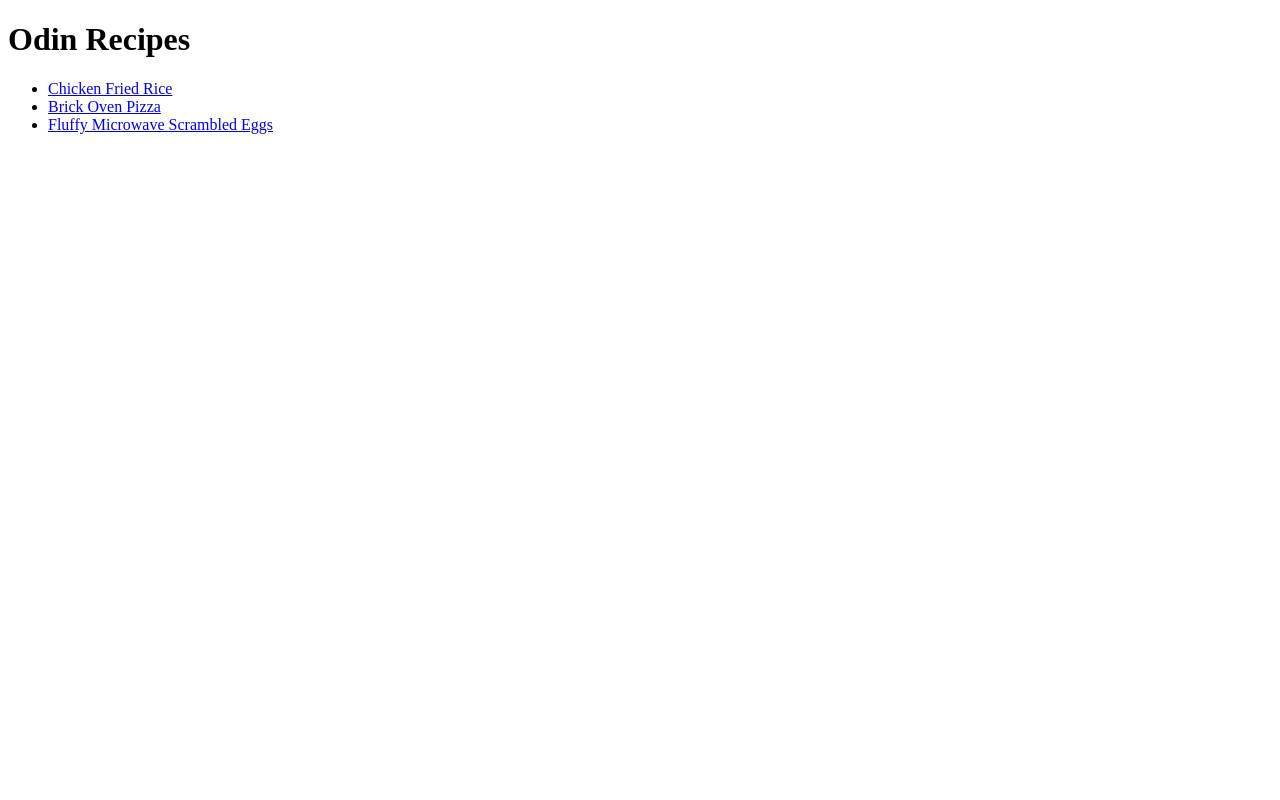
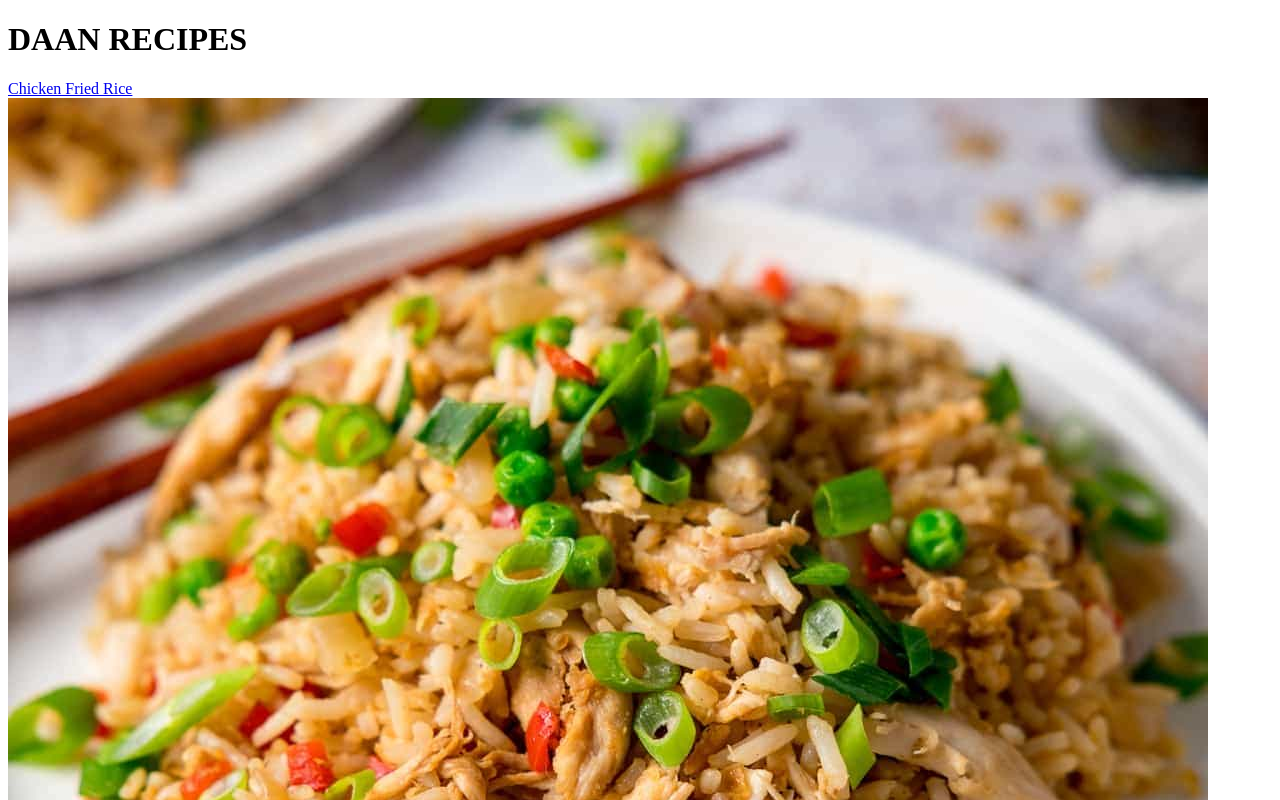
Before and after one commit to DRS05/odin-recipes, a plain HTML site: page index.html in a window 1280 px wide. Shown: the top 800 px of the page. Drawn offline with Linux system fonts and the light colour scheme.

Commit message:
Add index.html recipe container & adjustments
Added recipe div container to recipe 1, 2 and 3.
Also added image containers and image to recipe 2
as template

This commit is purely for version control

```diff
--- a/index.html
+++ b/index.html
@@ -3,15 +3,27 @@
 <head>
     <meta charset="UTF-8">
     <meta name="viewport" content="width=device-width, initial-scale=1.0">
-    <title>Odin Recipes</title>
+    <title>Daan Recipes</title>
+    <link rel="stylesheet" href="index.css">
 </head>
 <body>
-    <h1>Odin Recipes</h1>
+    <h1 class="title">DAAN RECIPES</h1>
 
-    <ul>
-        <li><a href="recipes/chicken-rice.html">Chicken Fried Rice</a></li>
-        <li><a href="recipes/brick-oven-pizza.html">Brick Oven Pizza</a></li>
-        <li><a href="recipes/microwave-scrambled-eggs.html">Fluffy Microwave Scrambled Eggs</a></li>
-    </ul>
+    <div class="recipe-container">
+        <a href="recipes/chicken-rice.html">Chicken Fried Rice</a>
+    </div>
+
+    <div class="recipe-container">
+        <div class="recipe-image">
+            <img src="images/chicken-rice.jpg">
+        </div>
+        <div class="recipe-description">
+            <a href="recipes/brick-oven-pizza.html">Brick Oven Pizza</a>
+        </div>
+    </div>
+
+    <div class="recipe-container">
+        <a href="recipes/microwave-scrambled-eggs.html">Fluffy Microwave Scrambled Eggs</a>
+    </div>
 </body>
 </html>
```
